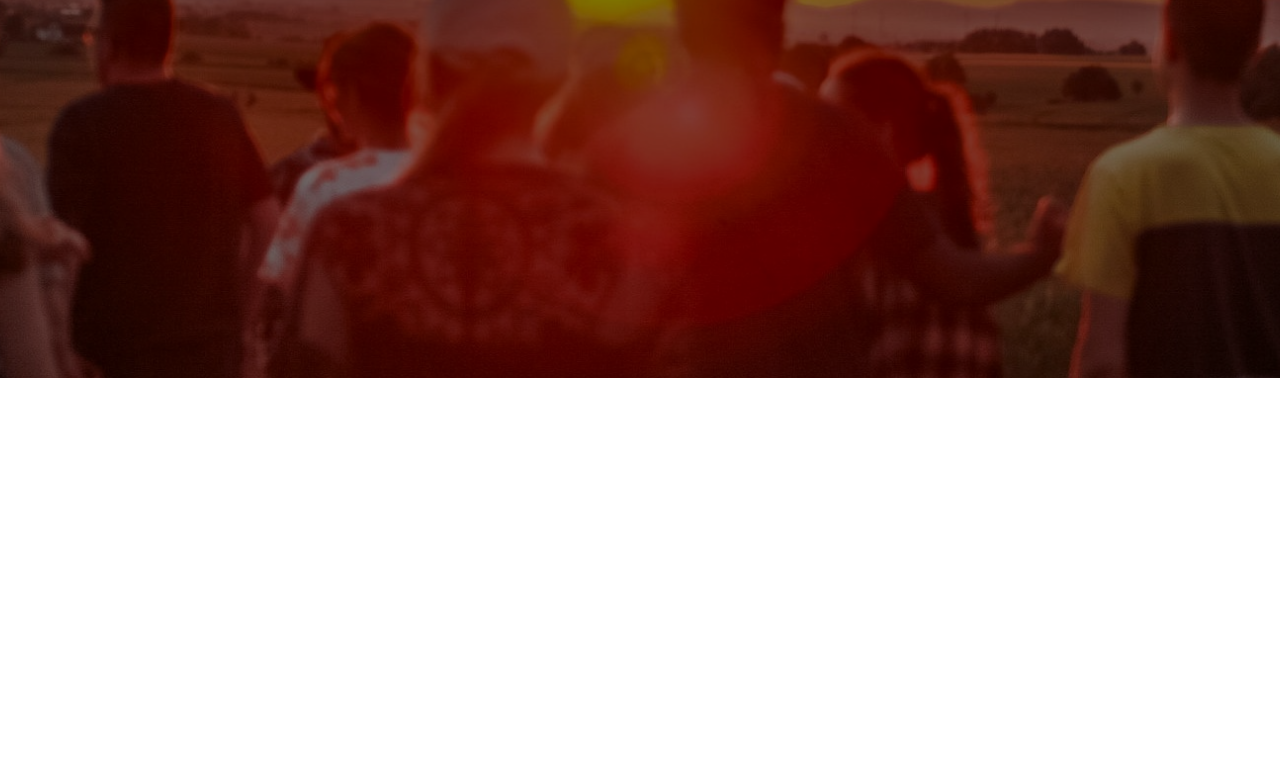
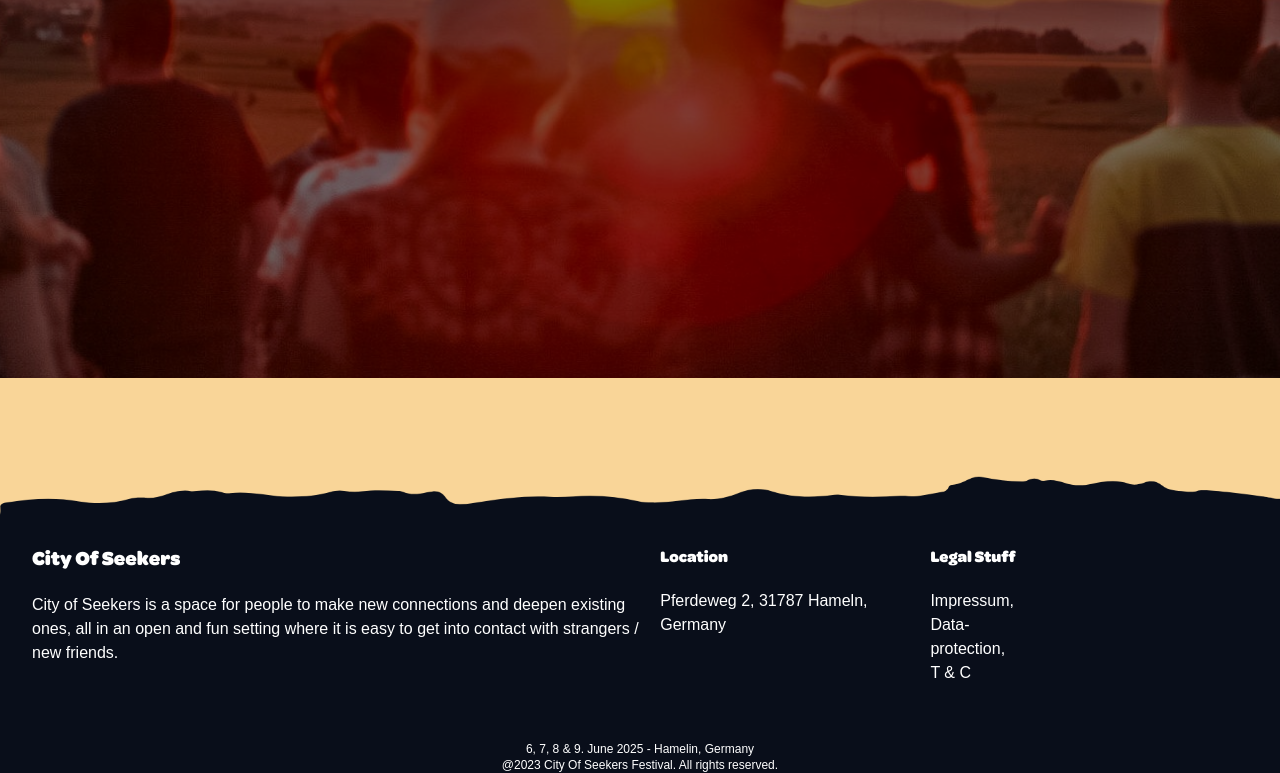
Before and after one commit to dev-cityofseekers/cos_website, a React (Create React App) app in the folder cos_website/: page / in a window 1280 px wide. Shown: the part 2022-2795 px from the top of the page. Before the commit the page ends 2400 px from the top, so only its background shows below. Built offline with nearby package versions, Linux system fonts and the light colour scheme.

Commit message:
commmit 2

```diff
--- a/cos_website/public/index.html
+++ b/cos_website/public/index.html
@@ -24,7 +24,7 @@
       work correctly both with client-side routing and a non-root public URL.
       Learn how to configure a non-root public URL by running `npm run build`.
     -->
-    <title>React App</title>
+    <title>COS | City Of Seekers</title>
   </head>
   <body>
     <noscript>You need to enable JavaScript to run this app.</noscript>
--- a/cos_website/src/App.tsx
+++ b/cos_website/src/App.tsx
@@ -3,6 +3,7 @@ import Header from "./components/Header";
 import HeroImage from "./components/images/hero-cut.jpg";
 import "./styles.css";
 import "./font/font.css";
+import Footer from "./components/Footer";
 
 /*
 #TODO
@@ -10,6 +11,9 @@ import "./font/font.css";
  impressum
  create all sections
  fill with content (wait for autumn, better images)
+
+ General:
+  I would like the headings in the funny font and the default text in
 
  journey:
    include google maps
@@ -32,7 +36,7 @@ function WelcomeSection() {
       />
       <div className="absolute top-0 w-full h-full bg-black bg-opacity-50 flex items-center justify-center">
         <div className="text-white text-center">
-          <h1 className="text-4xl font-bold">City of Seekers</h1>
+          <h1 className="text-4xl font-bold font-omnes">City of Seekers</h1>
           <p className="text-xl mt-4">Come as a stranger, leave as a friend</p>
           <div>
             <div className="text-2xl mt-4">6.-9. June 2024,</div>
@@ -78,9 +82,13 @@ function Faq() {
   );
 }
 
+function Last() {
+  return <div className="h-12 "></div>;
+}
+
 function App() {
   return (
-    <div className="w-full">
+    <div className="w-full bg-cos-yellow">
       <Header />
       <div id="welcome" className="h-screen">
         <WelcomeSection />
@@ -91,6 +99,8 @@ function App() {
       <div id="faq" className="h-screen">
         <Faq />
       </div>
+      <Last />
+      <Footer />
     </div>
   );
 }
--- /dev/null
+++ b/cos_website/src/components/Footer.tsx
@@ -0,0 +1,51 @@
+import { Link } from "react-scroll";
+import "../font/font.css";
+
+/**#TODO
+ *
+ * center items in footer,
+ * link to impressum etc
+ */
+import footer_transition from "../components/images/footer_transition.png";
+
+function Footer() {
+  return (
+    <div className="bg-cos-off-black text-white">
+      <img
+        src={footer_transition}
+        className="w-full h-full object-cover"
+        alt="Festival"
+      />
+      <div className="pb-14 flex px-8 space-x-4 sm:w-full md:w-10/12 ">
+        <div className="w-2/3">
+          <p className="text-xl pb-5 font-omnes">City Of Seekers</p>
+          <p className="">
+            City of Seekers is a space for people to make new connections and
+            deepen existing ones, all in an open and fun setting where it is
+            easy to get into contact with strangers / new friends.
+          </p>
+        </div>
+        <div className="">
+          <div className="pb-5 font-omnes">Location</div>
+          <div>Pferdeweg 2, 31787 Hameln, Germany</div>
+        </div>
+        <div>
+          <div className="pb-5 font-omnes">Legal Stuff</div>
+          <div>
+            Impressum,
+            <br /> Data-protection,
+            <br /> T & C
+          </div>
+        </div>
+      </div>
+      <div className="text-xs text-center">
+        <div className="">6, 7, 8 & 9. June 2025 - Hamelin, Germany</div>
+        <div className="">
+          @2023 City Of Seekers Festival. All rights reserved.
+        </div>
+      </div>
+    </div>
+  );
+}
+
+export default Footer;
--- a/cos_website/src/components/Header.tsx
+++ b/cos_website/src/components/Header.tsx
@@ -10,7 +10,7 @@ stick to bottom until the scroll position reaches a normal navbar position
 */
 function Header() {
   return (
-    <nav className="fixed top-0 w-full bg-cos-yellow  text-black p-4 z-10">
+    <nav className="fixed top-0 w-full bg-cos-yellow text-black font-omnes p-4 z-10">
       <ul className="flex justify-center space-x-3">
         <li>
           <Link
--- a/cos_website/tailwind.config.js
+++ b/cos_website/tailwind.config.js
@@ -5,9 +5,11 @@ module.exports = {
     extend:
     {colors: {
       'cos-yellow': '#f9d598',
+      'cos-off-black' : '#090e1a',
     },},
     fontFamily: {
-      sans: ['Omnes', 'Arial', 'sans-serif'],
+      sans: ['sans-serif', 'Arial'],
+      omnes: ['Omnes', 'sans-serif'],
     },
 
   },
```
Also changed, not shown: cos_website/src/components/images/footer_transition.png (added), 1 other file (tests, documents, lock files or other folders).
